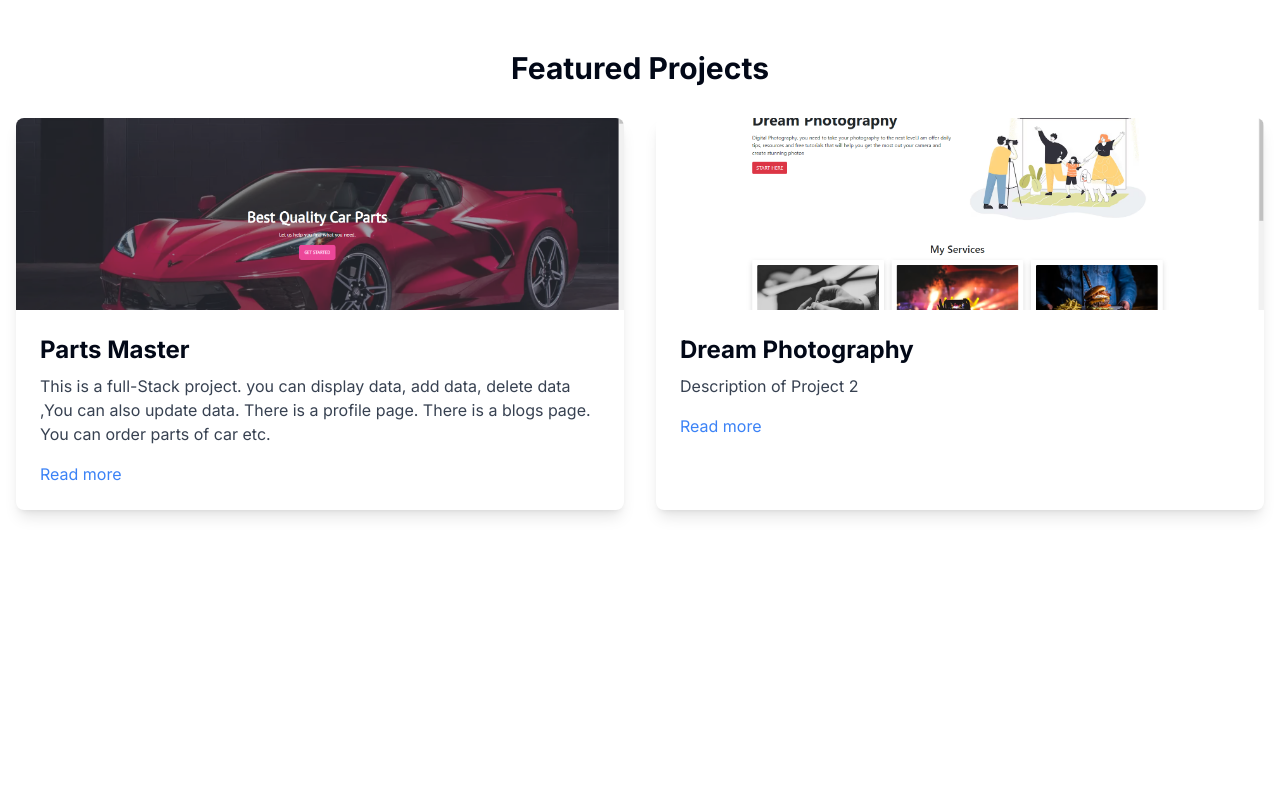
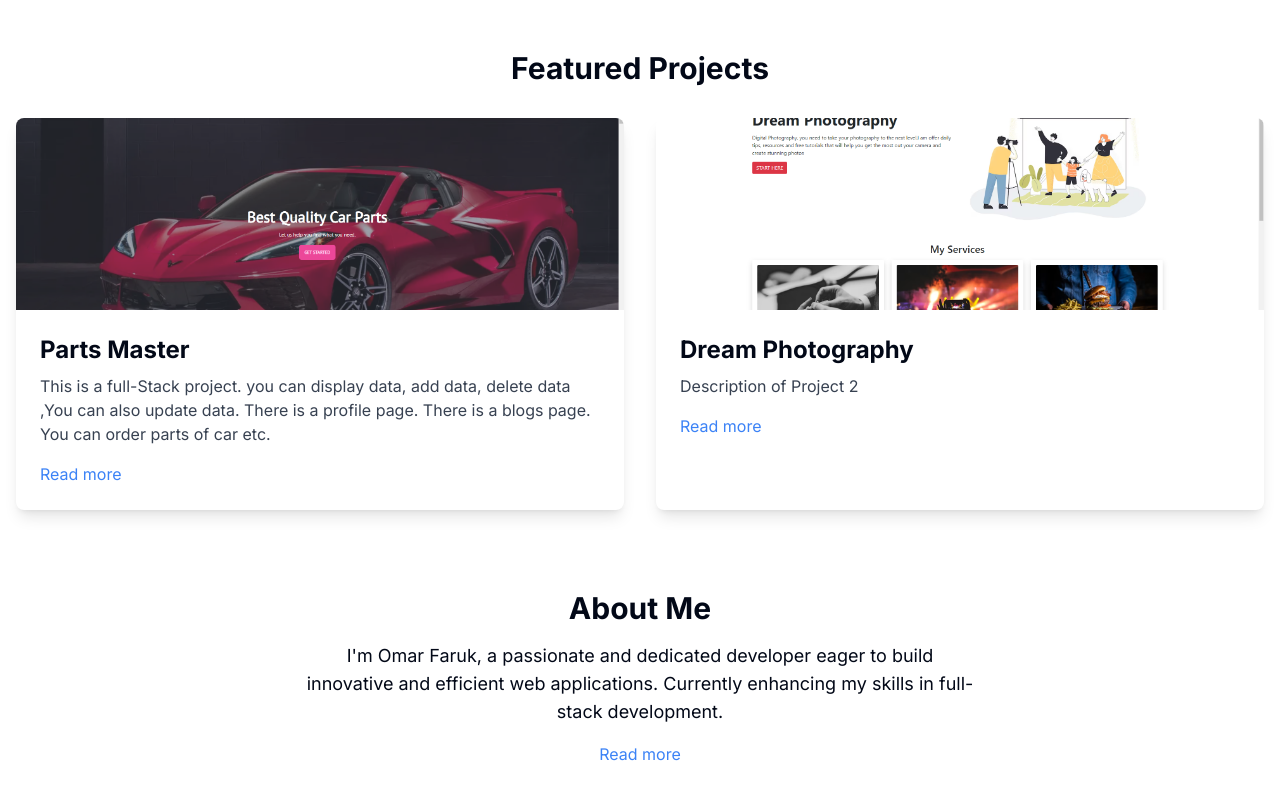
Before and after one commit to omarfaruktaj/My-Portfolio, a Next.js app: page / in a window 1280 px wide. Shown: the part 594-1394 px from the top of the page. Before the commit the page ends 1160 px from the top, so only its background shows below. Built offline with nearby package versions, Linux system fonts and the light colour scheme.

Commit message:
Add: Implement about me section

```diff
--- a/src/app/page.tsx
+++ b/src/app/page.tsx
@@ -1,3 +1,4 @@
+import AboutHome from "@/components/ui/home/about-home";
 import Hero from "@/components/ui/home/hero";
 import Projects from "@/components/ui/home/projects";
 import Skills from "@/components/ui/home/skills";
@@ -8,6 +9,7 @@ export default function Home() {
       <Hero />
       <Skills />
       <Projects />
+      <AboutHome />
     </main>
   );
 }
--- /dev/null
+++ b/src/components/ui/home/about-home.tsx
@@ -0,0 +1,21 @@
+import Link from "next/link";
+import React from "react";
+
+export default function AboutHome() {
+  return (
+    <section className="about text-center py-10">
+      <h2 className="text-3xl font-bold">About Me</h2>
+      <p className="mt-4 text-lg max-w-2xl mx-auto">
+        I&apos;m Omar Faruk, a passionate and dedicated developer eager to build
+        innovative and efficient web applications. Currently enhancing my skills
+        in full-stack development.
+      </p>
+      <Link
+        href="/about"
+        className="text-blue-500 hover:underline mt-4 inline-block"
+      >
+        Read more
+      </Link>
+    </section>
+  );
+}
```
